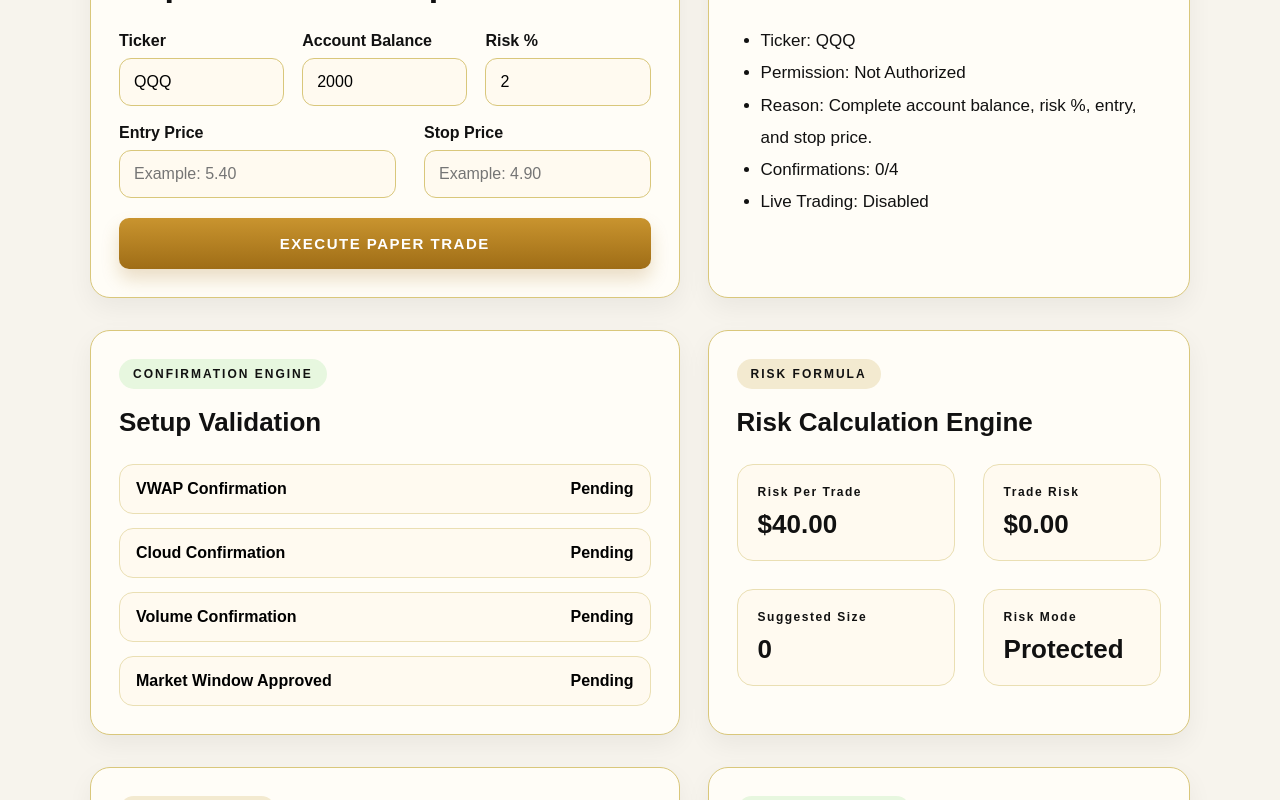
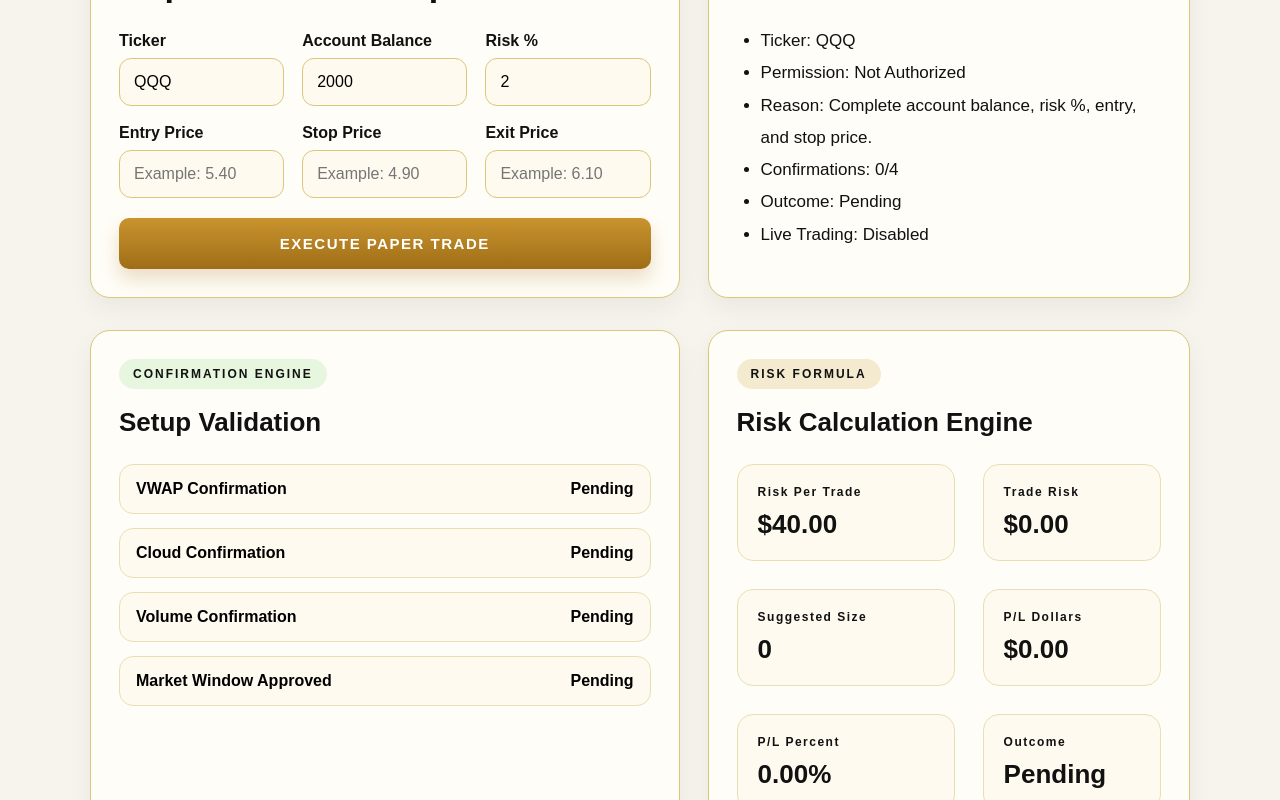
Before and after one commit to 1anointedradio-maker/elharvest-web, a Next.js app: page / in a window 1280 px wide. Shown: the part 600-1400 px from the top of the page. Built offline with nearby package versions, Linux system fonts and the light colour scheme.

Commit message:
Update page.jsx

```diff
--- a/app/page.jsx
+++ b/app/page.jsx
@@ -88,6 +88,8 @@ export default function Home() {
   const [riskPercent, setRiskPercent] = useState("2");
   const [entryPrice, setEntryPrice] = useState("");
   const [stopPrice, setStopPrice] = useState("");
+  const [exitPrice, setExitPrice] = useState("");
+  const [outcomeNotes, setOutcomeNotes] = useState("");
 
   const [vwapConfirmed, setVwapConfirmed] = useState(false);
   const [cloudConfirmed, setCloudConfirmed] = useState(false);
@@ -130,16 +132,38 @@ export default function Home() {
     const risk = Number(riskPercent);
     const entry = Number(entryPrice);
     const stop = Number(stopPrice);
+    const exit = Number(exitPrice);
 
     const validBalance = balance > 0;
     const validRisk = risk > 0;
     const validEntry = entry > 0;
     const validStop = stop > 0;
+    const validExit = exit > 0;
 
     const tradeRisk = Math.abs(entry - stop);
     const riskDollars = validBalance && validRisk ? balance * (risk / 100) : 0;
+
     const positionSize =
       riskDollars > 0 && tradeRisk > 0 ? Math.floor(riskDollars / tradeRisk) : 0;
+
+    const profitLossDollars =
+      validEntry && validExit && positionSize > 0
+        ? (exit - entry) * positionSize
+        : 0;
+
+    const profitLossPercent =
+      validEntry && validExit && entry > 0
+        ? ((exit - entry) / entry) * 100
+        : 0;
+
+    const outcome =
+      !validExit
+        ? "Pending"
+        : profitLossDollars > 0
+        ? "Win"
+        : profitLossDollars < 0
+        ? "Loss"
+        : "Flat";
 
     const confirmations = [
       vwapConfirmed,
@@ -147,6 +171,7 @@ export default function Home() {
       volumeConfirmed,
       marketWindow,
     ];
+
     const confirmedCount = confirmations.filter(Boolean).length;
 
     let decision = "FLAT";
@@ -192,6 +217,10 @@ export default function Home() {
       tradeRisk,
       riskDollars,
       positionSize,
+      validExit,
+      profitLossDollars,
+      profitLossPercent,
+      outcome,
       confirmedCount,
       decision,
       permission,
@@ -204,6 +233,7 @@ export default function Home() {
     riskPercent,
     entryPrice,
     stopPrice,
+    exitPrice,
     vwapConfirmed,
     cloudConfirmed,
     volumeConfirmed,
@@ -226,8 +256,12 @@ Risk Percentage: ${calculations.risk || 0}%
 Risk Per Trade: $${calculations.riskDollars.toFixed(2)}
 Entry Price: ${entryPrice || "Pending"}
 Stop Price: ${stopPrice || "Pending"}
+Exit Price: ${exitPrice || "Pending"}
 Trade Risk: $${calculations.tradeRisk.toFixed(2)}
 Suggested Size: ${calculations.positionSize}
+P/L Dollars: $${calculations.profitLossDollars.toFixed(2)}
+P/L Percent: ${calculations.profitLossPercent.toFixed(2)}%
+Outcome: ${calculations.outcome}
 
 Confirmations: ${calculations.confirmedCount}/4
 VWAP Confirmation: ${vwapConfirmed ? "Confirmed" : "Pending"}
@@ -238,6 +272,7 @@ Market Window Approved: ${marketWindow ? "Confirmed" : "Pending"}
 Entry Reason: ${entryReason || "Pending"}
 Exit Plan: ${exitPlan || "Pending"}
 Lesson Logged: ${lessonLogged || "Pending"}
+Outcome Notes: ${outcomeNotes || "Pending"}
 
 Session Score: ${calculations.sessionScore}%
 Live Trading: Disabled
@@ -267,6 +302,10 @@ Saved: ${session.timestamp}
 Risk Per Trade: $${session.riskDollars}
 Trade Risk: $${session.tradeRisk}
 Suggested Size: ${session.size}
+Exit Price: ${session.exitPrice || "Pending"}
+P/L Dollars: $${session.profitLossDollars || "0.00"}
+P/L Percent: ${session.profitLossPercent || "0.00"}%
+Outcome: ${session.outcome || "Pending"}
 
 ${session.report}
 `
@@ -358,6 +397,8 @@ No saved sessions.
     setRiskPercent("2");
     setEntryPrice("");
     setStopPrice("");
+    setExitPrice("");
+    setOutcomeNotes("");
     setVwapConfirmed(false);
     setCloudConfirmed(false);
     setVolumeConfirmed(false);
@@ -386,6 +427,7 @@ No saved sessions.
       riskPercent,
       entryPrice,
       stopPrice,
+      exitPrice,
       vwapConfirmed,
       cloudConfirmed,
       volumeConfirmed,
@@ -393,6 +435,7 @@ No saved sessions.
       entryReason,
       exitPlan,
       lessonLogged,
+      outcomeNotes,
       decision: calculations.decision,
       permission: calculations.permission,
       reason: calculations.reason,
@@ -400,6 +443,9 @@ No saved sessions.
       riskDollars: calculations.riskDollars.toFixed(2),
       tradeRisk: calculations.tradeRisk.toFixed(2),
       size: calculations.positionSize,
+      profitLossDollars: calculations.profitLossDollars.toFixed(2),
+      profitLossPercent: calculations.profitLossPercent.toFixed(2),
+      outcome: calculations.outcome,
       report: reportText,
     };
 
@@ -438,6 +484,7 @@ No saved sessions.
     link.remove();
     window.URL.revokeObjectURL(url);
   }
+
   function downloadCsvLedger() {
     if (typeof window === "undefined" || typeof document === "undefined") {
       return;
@@ -453,9 +500,14 @@ function downloadCsvLedger() {
       "Suggested Size",
       "Entry Price",
       "Stop Price",
+      "Exit Price",
+      "P/L Dollars",
+      "P/L Percent",
+      "Outcome",
       "Entry Reason",
       "Exit Plan",
       "Lesson Logged",
+      "Outcome Notes",
     ];
 
     const rows = savedSessions.map((session) => [
@@ -468,9 +520,14 @@ function downloadCsvLedger() {
       session.size || "",
       session.entryPrice || "",
       session.stopPrice || "",
+      session.exitPrice || "",
+      session.profitLossDollars || "",
+      session.profitLossPercent || "",
+      session.outcome || "",
       session.entryReason || "",
       session.exitPlan || "",
       session.lessonLogged || "",
+      session.outcomeNotes || "",
     ]);
 
     const csvContent = [headers, ...rows]
@@ -492,6 +549,7 @@ function downloadCsvLedger() {
     link.remove();
     window.URL.revokeObjectURL(url);
   }
+
   async function copySavedReport(report) {
     if (typeof navigator === "undefined" || !navigator.clipboard) {
       setCopyStatus("Saved report copy unavailable");
@@ -516,51 +574,79 @@ function downloadCsvLedger() {
 
   function restoreSavedSession(session) {
     setTicker(session.ticker && session.ticker !== "Pending" ? session.ticker : "QQQ");
-
     setAccountBalance(session.accountBalance || "2000");
     setRiskPercent(session.riskPercent || "2");
 
     let restoredEntry = session.entryPrice || "";
     let restoredStop = session.stopPrice || "";
+    let restoredExit = session.exitPrice || "";
     let restoredEntryReason = session.entryReason || "";
     let restoredExitPlan = session.exitPlan || "";
     let restoredLesson = session.lessonLogged || "";
+    let restoredOutcomeNotes = session.outcomeNotes || "";
 
-    if ((!restoredEntry || !restoredStop) && session.report) {
+    if (session.report) {
       const entryMatch = session.report.match(/Entry Price:\s(.+)/);
       const stopMatch = session.report.match(/Stop Price:\s(.+)/);
+      const exitMatch = session.report.match(/Exit Price:\s(.+)/);
       const entryReasonMatch = session.report.match(/Entry Reason:\s(.+)/);
       const exitPlanMatch = session.report.match(/Exit Plan:\s(.+)/);
       const lessonMatch = session.report.match(/Lesson Logged:\s(.+)/);
+      const outcomeNotesMatch = session.report.match(/Outcome Notes:\s(.+)/);
 
+      if (!restoredEntry) {
         restoredEntry =
           entryMatch?.[1] && entryMatch[1] !== "Pending"
             ? entryMatch[1].trim()
             : "";
+      }
 
+      if (!restoredStop) {
         restoredStop =
           stopMatch?.[1] && stopMatch[1] !== "Pending"
             ? stopMatch[1].trim()
             : "";
+      }
 
+      if (!restoredExit) {
+        restoredExit =
+          exitMatch?.[1] && exitMatch[1] !== "Pending"
+            ? exitMatch[1].trim()
+            : "";
+      }
+
+      if (!restoredEntryReason) {
         restoredEntryReason =
           entryReasonMatch?.[1] && entryReasonMatch[1] !== "Pending"
             ? entryReasonMatch[1].trim()
             : "";
+      }
 
+      if (!restoredExitPlan) {
         restoredExitPlan =
           exitPlanMatch?.[1] && exitPlanMatch[1] !== "Pending"
             ? exitPlanMatch[1].trim()
             : "";
+      }
 
+      if (!restoredLesson) {
         restoredLesson =
           lessonMatch?.[1] && lessonMatch[1] !== "Pending"
             ? lessonMatch[1].trim()
             : "";
       }
 
+      if (!restoredOutcomeNotes) {
+        restoredOutcomeNotes =
+          outcomeNotesMatch?.[1] && outcomeNotesMatch[1] !== "Pending"
+            ? outcomeNotesMatch[1].trim()
+            : "";
+      }
+    }
+
     setEntryPrice(restoredEntry);
     setStopPrice(restoredStop);
+    setExitPrice(restoredExit);
 
     setVwapConfirmed(
       Boolean(session.vwapConfirmed) ||
@@ -582,6 +668,7 @@ function downloadCsvLedger() {
     setEntryReason(restoredEntryReason);
     setExitPlan(restoredExitPlan);
     setLessonLogged(restoredLesson);
+    setOutcomeNotes(restoredOutcomeNotes);
 
     setSessionSaved(false);
     setCopyStatus("Restored saved session");
@@ -640,7 +727,7 @@ function downloadCsvLedger() {
         <div>
           <strong style={{ letterSpacing: "1.5px" }}>EL HARVEST COMMAND CENTER</strong>
           <div style={{ fontSize: "14px", marginTop: "6px", opacity: 0.8 }}>
-            Risk Calculator · Session Journal · Export Report · Saved History
+            Risk Calculator · Session Journal · Export Report · Saved History · P/L Tracker
           </div>
         </div>
 
@@ -680,7 +767,7 @@ function downloadCsvLedger() {
             />
           </div>
 
-          <div className="eh-grid-2" style={{ marginTop: "18px" }}>
+          <div className="eh-grid-3" style={{ marginTop: "18px" }}>
             <Field
               label="Entry Price"
               value={entryPrice}
@@ -694,6 +781,14 @@ function downloadCsvLedger() {
               value={stopPrice}
               onChange={setStopPrice}
               placeholder="Example: 4.90"
+              type="number"
+              inputStyle={inputStyle}
+            />
+            <Field
+              label="Exit Price"
+              value={exitPrice}
+              onChange={setExitPrice}
+              placeholder="Example: 6.10"
               type="number"
               inputStyle={inputStyle}
             />
@@ -713,6 +808,7 @@ function downloadCsvLedger() {
             <li>Permission: {calculations.permission}</li>
             <li>Reason: {calculations.reason}</li>
             <li>Confirmations: {calculations.confirmedCount}/4</li>
+            <li>Outcome: {calculations.outcome}</li>
             <li>Live Trading: Disabled</li>
           </ul>
         </div>
@@ -761,7 +857,15 @@ function downloadCsvLedger() {
               value={`$${calculations.tradeRisk.toFixed(2)}`}
             />
             <StatBox label="Suggested Size" value={calculations.positionSize} />
-            <StatBox label="Risk Mode" value="Protected" />
+            <StatBox
+              label="P/L Dollars"
+              value={`$${calculations.profitLossDollars.toFixed(2)}`}
+            />
+            <StatBox
+              label="P/L Percent"
+              value={`${calculations.profitLossPercent.toFixed(2)}%`}
+            />
+            <StatBox label="Outcome" value={calculations.outcome} />
           </div>
         </div>
       </section>
@@ -791,6 +895,13 @@ function downloadCsvLedger() {
               value={lessonLogged}
               onChange={setLessonLogged}
               placeholder="What should be reviewed after the session?"
+              inputStyle={inputStyle}
+            />
+            <TextAreaField
+              label="Outcome Notes"
+              value={outcomeNotes}
+              onChange={setOutcomeNotes}
+              placeholder="What happened after the trade?"
               inputStyle={inputStyle}
             />
           </div>
@@ -862,6 +973,7 @@ function downloadCsvLedger() {
             DOWNLOAD CSV LEDGER
           </button>
         </div>
+
         <pre
           style={{
             whiteSpace: "pre-wrap",
@@ -924,6 +1036,10 @@ function downloadCsvLedger() {
                     <div>Risk Per Trade: ${session.riskDollars}</div>
                     <div>Trade Risk: ${session.tradeRisk}</div>
                     <div>Suggested Size: {session.size}</div>
+                    <div>Exit Price: {session.exitPrice || "Pending"}</div>
+                    <div>P/L Dollars: ${session.profitLossDollars || "0.00"}</div>
+                    <div>P/L Percent: {session.profitLossPercent || "0.00"}%</div>
+                    <div>Outcome: {session.outcome || "Pending"}</div>
                   </div>
                 </div>
 
```
Lines whose indentation alone changed are shown as unchanged.
